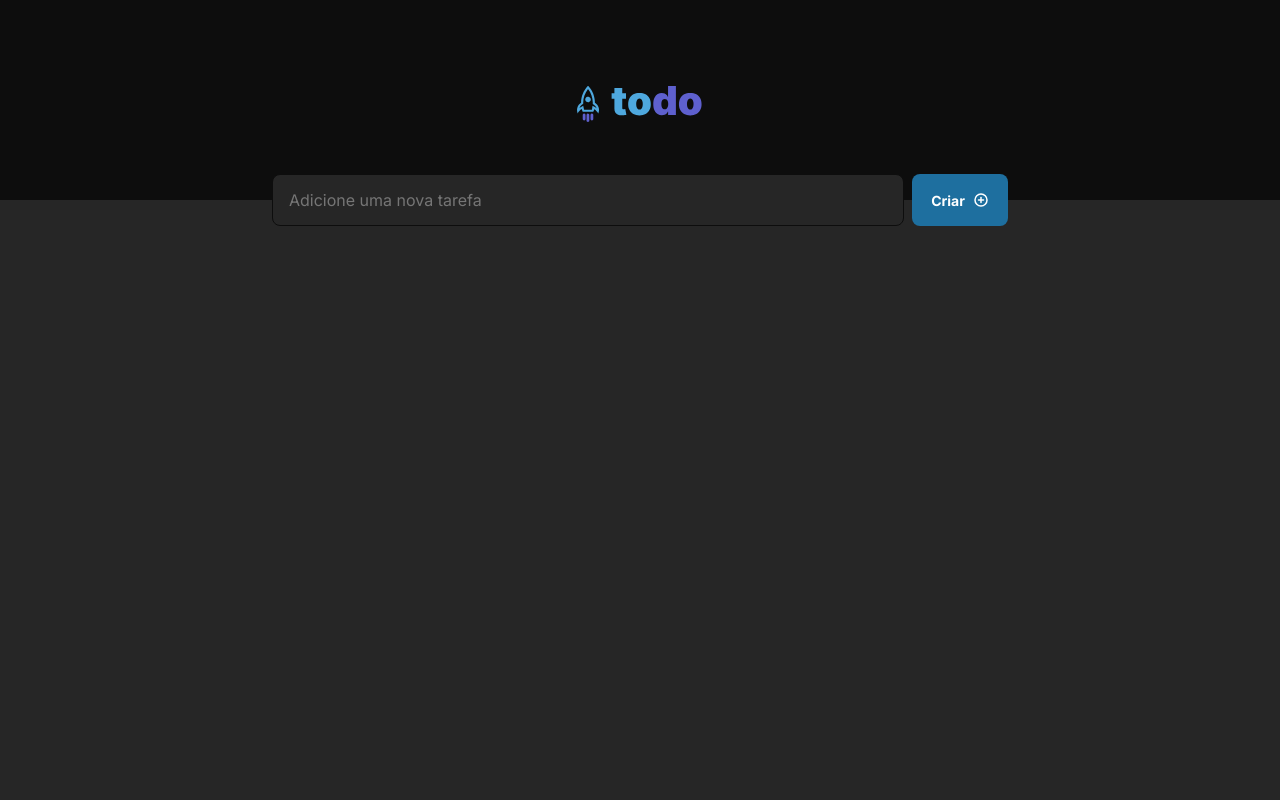
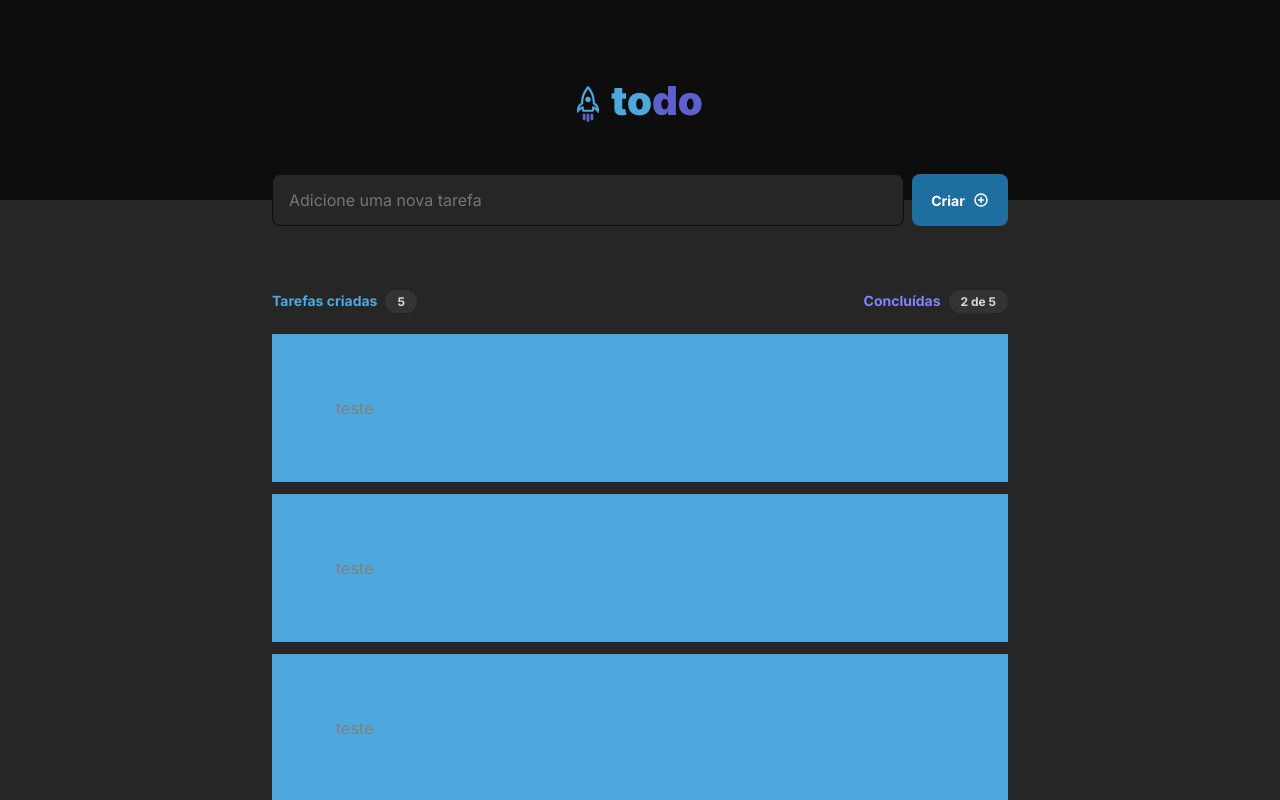
Before and after one commit to herbertvpb/todo-list, a React (Vite) app: page / in a window 1280 px wide. Shown: the top 800 px of the page. Built offline with nearby package versions, Linux system fonts and the light colour scheme.

Commit message:
create TaskList component

```diff
--- a/src/App.tsx
+++ b/src/App.tsx
@@ -4,6 +4,7 @@ import styles from "./App.module.css";
 
 import "./global.css";
 import { TaskForm } from './components/TaskForm';
+import { TaskList } from './components/TaskList';
 
 function App() {
   return (
@@ -11,6 +12,7 @@ function App() {
       <Header />
       <div className={styles.wrapper}>
         <TaskForm />
+        <TaskList />
       </div>
     </div>
   );
--- /dev/null
+++ b/src/components/Task.module.css
@@ -0,0 +1,4 @@
+.task {
+  padding: 4rem;
+  background: var(--blue);
+}
--- /dev/null
+++ b/src/components/Task.tsx
@@ -0,0 +1,5 @@
+import styles from "./Task.module.css";
+
+export function Task() {
+  return <div className={styles.task}>teste</div>;
+}
--- /dev/null
+++ b/src/components/TaskList.module.css
@@ -0,0 +1,61 @@
+.taskList {
+  margin-top: 4rem;
+}
+
+.taskList header {
+  display: flex;
+  justify-content: space-between;
+}
+
+.taskList header strong {
+  font-size: 0.875rem;
+}
+
+.createdTasks strong {
+  color: var(--blue);
+}
+
+.finishedTasks strong {
+  color: var(--purple);
+}
+
+.taskList header span {
+  margin-left: 0.5rem;
+  padding: 0.25rem 0.75rem;
+  border-radius: 16px;
+
+  font-weight: bold;
+  font-size: 0.75rem;
+
+  color: var(--gray-200);
+  background: var(--gray-400);
+}
+
+.taskList main {
+  margin-top: 1.5rem;
+  flex: 1;
+}
+
+.emptyList {
+  border-radius: 16px;
+  border-top: 2px solid var(--gray-400);
+  color: var(--gray-300);
+
+  display: flex;
+  flex-direction: column;
+  justify-content: center;
+  align-items: center;
+  padding: 4rem 1.5rem;
+}
+
+.emptyList strong {
+  margin-top: 1rem;
+  line-height: 1.6;
+}
+
+.filledList {
+  display: flex;
+  flex-direction: column;
+  gap: 0.75rem;
+  padding-bottom: 1.5rem;
+}
--- /dev/null
+++ b/src/components/TaskList.tsx
@@ -0,0 +1,39 @@
+import { ClipboardText } from "phosphor-react";
+import { Task } from './Task';
+import styles from "./TaskList.module.css";
+
+export function TaskList() {
+  const isTaskArrayEmpty = false;
+
+  return (
+    <div className={styles.taskList}>
+      <header>
+        <div className={styles.createdTasks}>
+          <strong>Tarefas criadas</strong>
+          <span>5</span>
+        </div>
+        <div className={styles.finishedTasks}>
+          <strong>Concluídas</strong>
+          <span>2 de 5</span>
+        </div>
+      </header>
+
+      <main>
+        {isTaskArrayEmpty ? (
+          <div className={styles.emptyList}>
+            <ClipboardText size={56} />
+            <strong>Você ainda não tem tarefas cadastradas</strong>
+            <span>Crie tarefas e organize seus itens a fazer</span>
+          </div>
+        ) : (
+          <div className={styles.filledList}>
+            <Task />
+            <Task />
+            <Task />
+            <Task />
+          </div>
+        )}
+      </main>
+    </div>
+  );
+}
```
